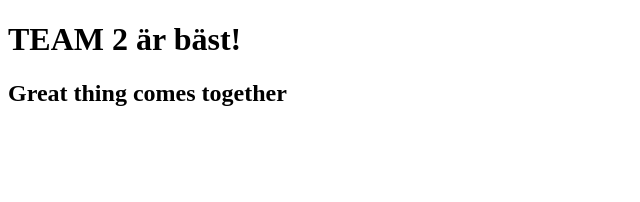
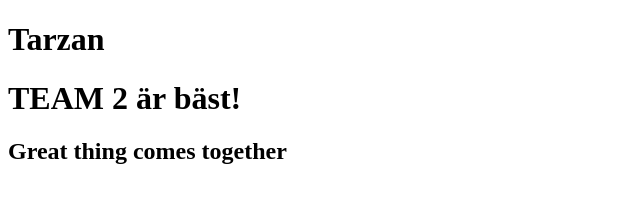
Before and after one commit to nikodimi/team2, a plain HTML site: page index.html in a window 1280 px wide. Shown: the whole page, without its empty margins (0-640 px from the left). Drawn offline with Linux system fonts and the light colour scheme.

Commit message:
Added Name in Html

```diff
--- a/index.html
+++ b/index.html
@@ -7,6 +7,8 @@
     <title>team2</title>
 </head>
 <body>
+        <h1>Tarzan</h1>
+
     <h1>TEAM 2 är bäst!</h1>
     <h2>Great thing comes together</h2>
 </body>
```
